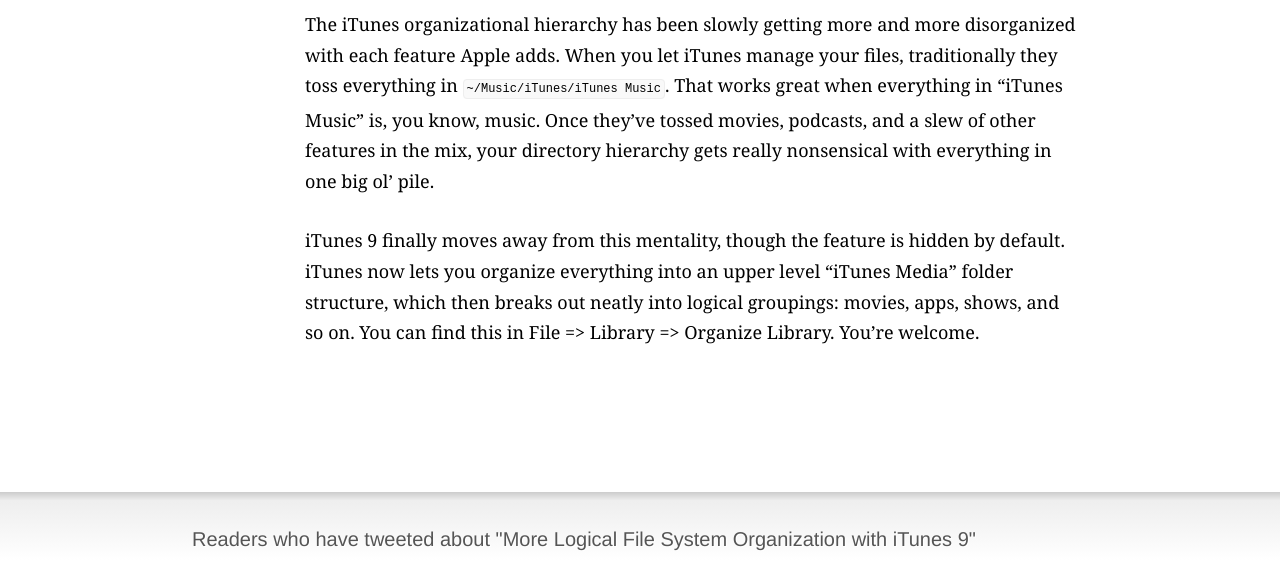
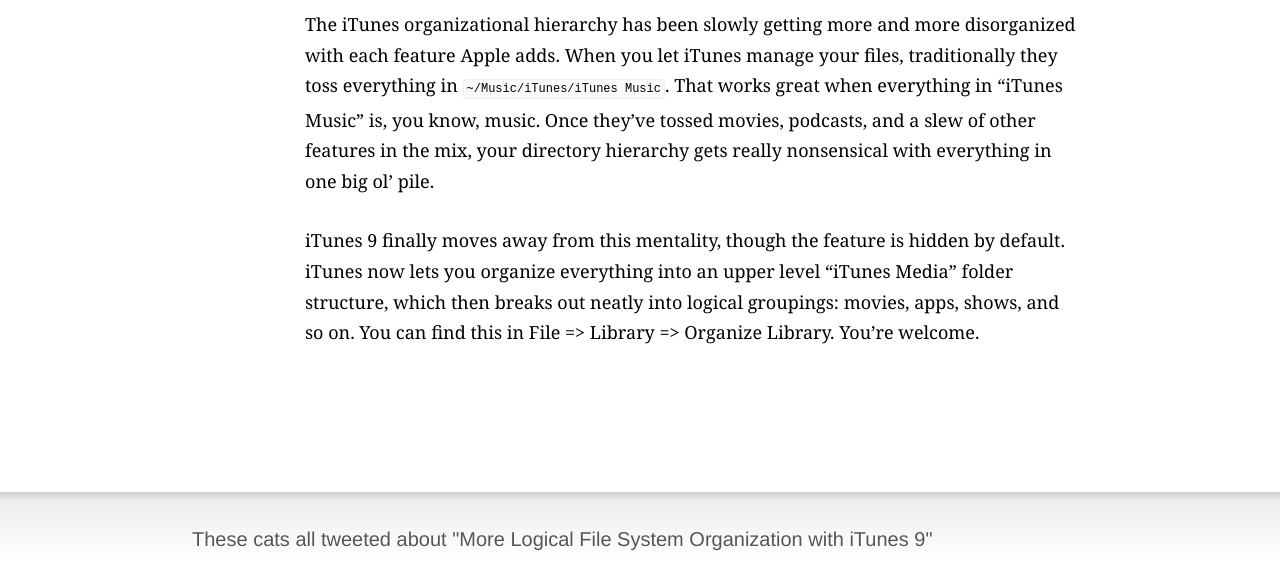
Before and after one commit to broccolini/designertocoder.github.com, a Jekyll site: the page built from _posts/2009-11-10-more-logical-file-system-organization-with-itunes-9.markdown, in a window 1280 px wide. Shown: the part 501-1078 px from the top of the page. Built offline with Jekyll 4.4.1, drawn with Linux system fonts in a browser that asks for light colours; nearby versions of some CDN libraries; Markdown is read by kramdown in place of the engine named in the settings.

Commit message:
i am down with trendy lingo

```diff
--- a/_layouts/post.html
+++ b/_layouts/post.html
@@ -11,5 +11,5 @@
 
 <div id="boastful">
   <script type="text/javascript" src="http://cdn.topsy.com/button.js"></script>
-  <h4>Readers who have tweeted about "{{ page.title }}"</h4>
+  <h4>These cats all tweeted about "{{ page.title }}"</h4>
 </div>
```
